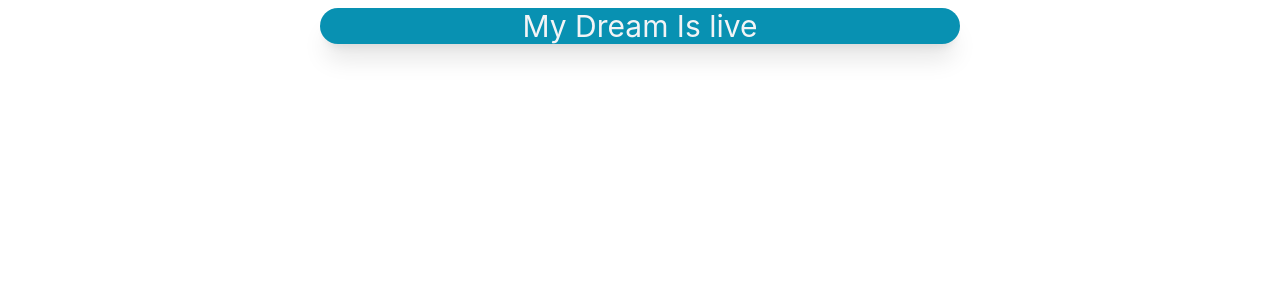
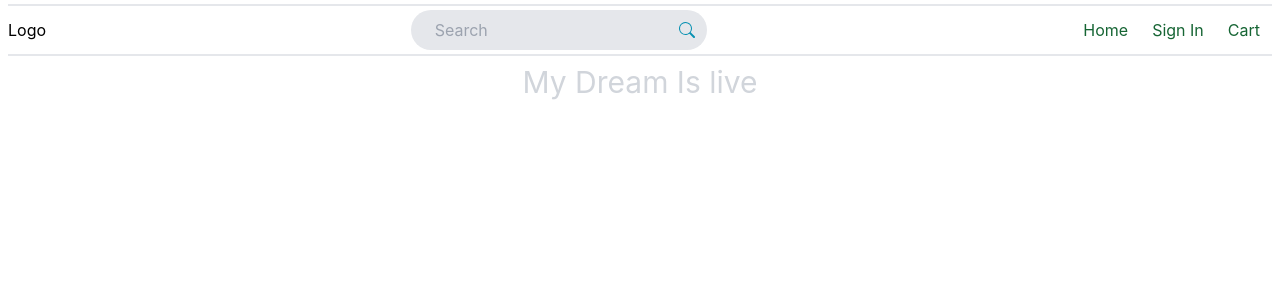
Before and after one commit to mahmoudali0001/miracle, a React (Create React App) app: page / in a window 1280 px wide. Shown: the top 300 px of the page. Built offline with nearby package versions, Linux system fonts and the light colour scheme.

Commit message:
adding nav bar components

```diff
--- a/package.json
+++ b/package.json
@@ -3,11 +3,17 @@
   "version": "0.1.0",
   "private": true,
   "dependencies": {
+    "@fortawesome/fontawesome-svg-core": "^6.4.0",
+    "@fortawesome/free-regular-svg-icons": "^6.4.0",
+    "@fortawesome/free-solid-svg-icons": "^6.4.0",
+    "@fortawesome/react-fontawesome": "^0.2.0",
     "@testing-library/jest-dom": "^5.17.0",
     "@testing-library/react": "^13.4.0",
     "@testing-library/user-event": "^13.5.0",
+    "babel-plugin-macros": "^3.1.0",
     "react": "^18.2.0",
     "react-dom": "^18.2.0",
+    "react-icons": "^4.10.1",
     "react-scripts": "5.0.1",
     "web-vitals": "^2.1.4"
   },
--- a/src/App.js
+++ b/src/App.js
@@ -1,13 +1,14 @@
-import logo from "./logo.svg";
-import "./App.css";
+import React from "react";
+
+import Layout from "./hoc/Layout/Layout";
 
 function App() {
   return (
-    <div className="App">
-      <h3 className="text-3xl text-gray-100 shadow-xl rounded-full bg-cyan-600 w-1/2 m-auto mt-2">
+    <Layout>
+      <h3 className="text-3xl text-gray-300   w-1/2 p-2 m-auto text-center">
         My Dream Is live
       </h3>
-    </div>
+    </Layout>
   );
 }
 
--- /dev/null
+++ b/src/Compononts/Logo/Logo.js
@@ -0,0 +1,11 @@
+import React from "react";
+
+import companyLogo from "../../assests/Image/Logo.png";
+
+const logo = (props) => (
+  <div className="w-12">
+    <img src={companyLogo} alt="Logo" />
+  </div>
+);
+
+export default logo;
--- /dev/null
+++ b/src/Compononts/Navigation/NavigationItems/NavigationItem/NavigationItem.js
@@ -0,0 +1,11 @@
+import React from "react";
+
+const navigationItem = (props) => (
+  <li className="text-green-800 p-3">
+    <a href="#" clicked={props.clicked}>
+      {props.children}
+    </a>
+  </li>
+);
+
+export default navigationItem;
--- /dev/null
+++ b/src/Compononts/Navigation/NavigationItems/NavigationItems.js
@@ -0,0 +1,13 @@
+import React from "react";
+
+import NavigationItem from "./NavigationItem/NavigationItem";
+
+const navigationItems = (props) => (
+  <ul className="flex justify-between">
+    <NavigationItem>Home</NavigationItem>
+    <NavigationItem>Sign In</NavigationItem>
+    <NavigationItem>Cart</NavigationItem>
+  </ul>
+);
+
+export default navigationItems;
--- /dev/null
+++ b/src/Compononts/Navigation/Toolbar/Toolbar.js
@@ -0,0 +1,25 @@
+import React from "react";
+
+import NavigationItems from "../NavigationItems/NavigationItems";
+// import Logo from "../../Logo/Logo";
+import Input from "../../SearchItem/SearchItem";
+
+const Toolbar = (props) => {
+  return (
+    <header className="flex items-center justify-between mx-2 border-b-2 border-t-2 mt-1">
+      <div>
+        <div>Logo</div>
+      </div>
+
+      <div>
+        <Input placeholder="Search" />
+      </div>
+
+      <nav>
+        <NavigationItems />
+      </nav>
+    </header>
+  );
+};
+
+export default Toolbar;
--- /dev/null
+++ b/src/Compononts/SearchItem/SearchItem.js
@@ -0,0 +1,15 @@
+import React from "react";
+import { BsSearch } from "react-icons/bs";
+
+const input = (props) => (
+  <div className="relative">
+    <BsSearch className="absolute right-3 top-1/2 -translate-y-1/2 | cursor-pointer | text-cyan-600" />
+    <input
+      type="text"
+      placeholder={props.placeholder}
+      className="bg-gray-200 focus:outline-none py-2 px-6 rounded-full"
+    />
+  </div>
+);
+
+export default input;
--- /dev/null
+++ b/src/babel-plugin-macros.config.js
@@ -0,0 +1,11 @@
+module.exports = function (api) {
+  return {
+    plugins: ["macros"],
+  };
+};
+
+module.exports = {
+  "fontawesome-svg-core": {
+    license: "free",
+  },
+};
--- /dev/null
+++ b/src/hoc/Layout/Layout.js
@@ -0,0 +1,21 @@
+import React, { Component, Fragment } from "react";
+
+import NavigationItems from "../../Compononts/Navigation/NavigationItems/NavigationItems";
+import Toolbar from "../../Compononts/Navigation/Toolbar/Toolbar";
+
+class Layout extends Component {
+  state = {
+    sideDrawerToggle: false,
+  };
+
+  render() {
+    return (
+      <>
+        <Toolbar />
+        <main className="">{this.props.children}</main>
+      </>
+    );
+  }
+}
+
+export default Layout;
```
Also changed, not shown: src/index.js (+6 -6 lines), src/Compononts/Navigation/NavigationItems/SideDrawer/DrawerToggle/DrawerToggle.js (added), src/Compononts/Navigation/NavigationItems/SideDrawer/SideDrawer.js (added), src/assests/Image/Logo.png (added), 1 other file (tests, documents, lock files or other folders).
